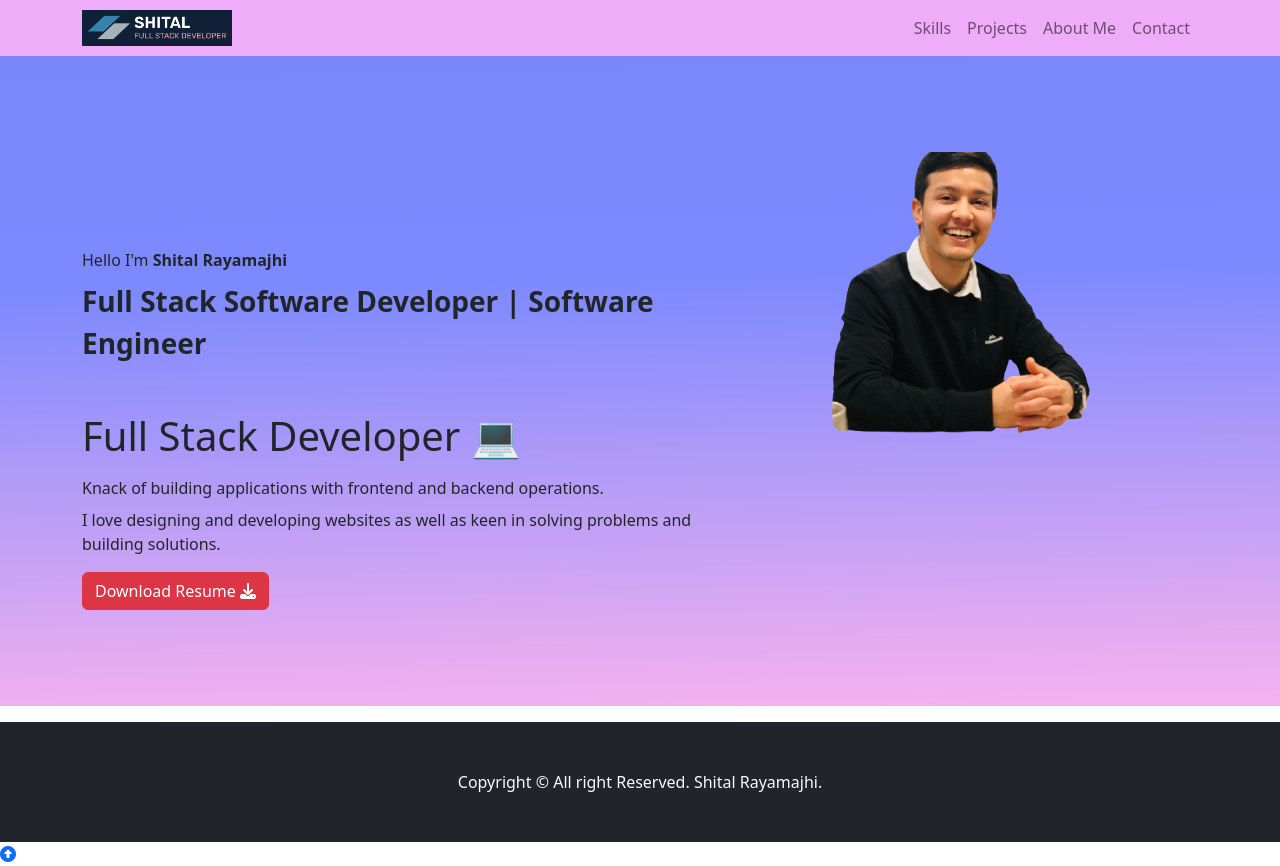
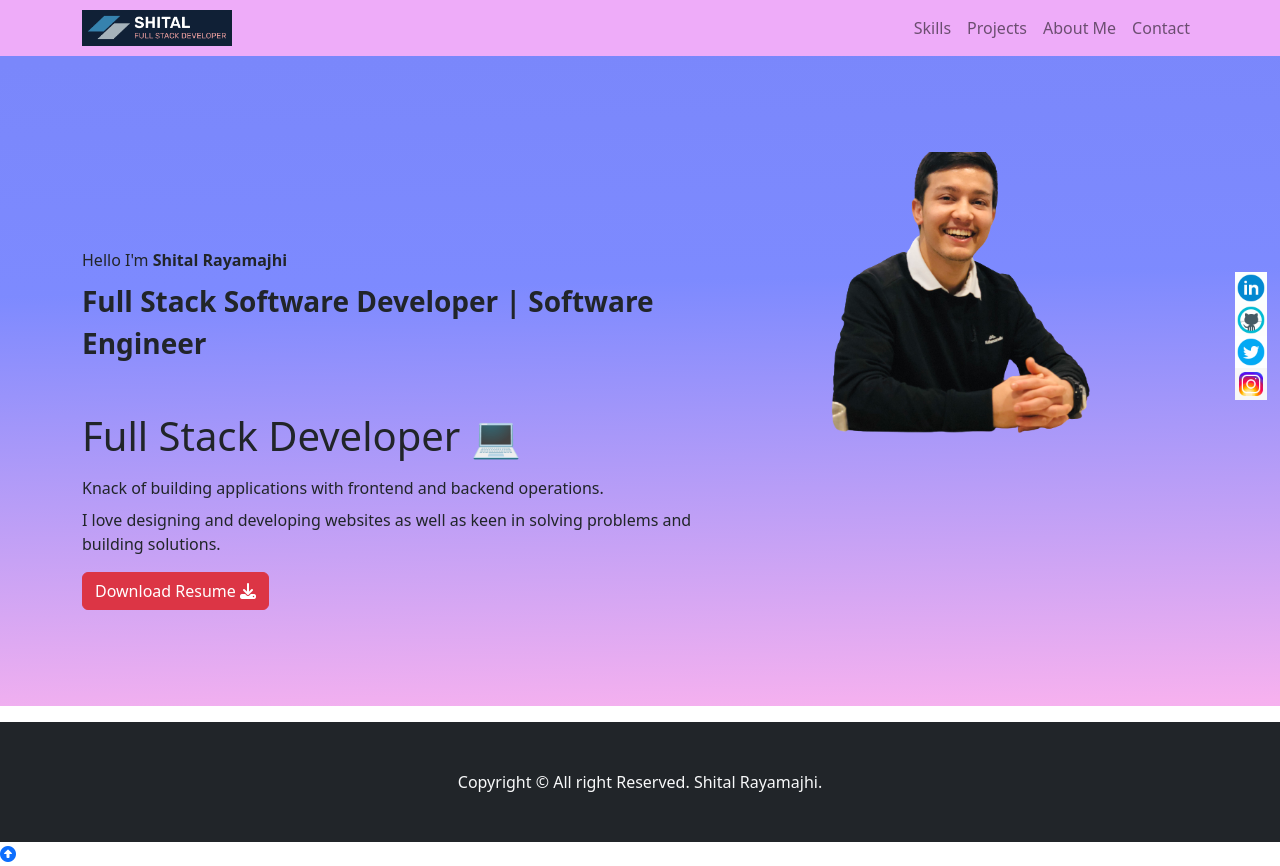
Before and after one commit to Shital769/my_react_portfolio, a React (Create React App) app: page / in a window 1280 px wide. Built offline with nearby package versions, Linux system fonts and the light colour scheme.

Commit message:
added social icons

```diff
--- /dev/null
+++ b/src/components/SocialIcons.js
@@ -0,0 +1,26 @@
+import React from "react";
+import twitter from "../assets/twitter.gif";
+import instagram from "../assets/instagram.gif";
+import linkedin from "../assets/linkedin.gif";
+import github from "../assets/github.gif";
+
+const SocialIcons = () => {
+  return (
+    <div className="socials">
+      <a href="#" target="_blank">
+        <img src={linkedin} alt="" className="socicon" />
+      </a>
+      <a href="#" target="_blank">
+        <img src={github} alt="" className="socicon" />
+      </a>
+      <a href="#" target="_blank">
+        <img src={twitter} alt="" className="socicon" />
+      </a>
+      <a href="#" target="_blank">
+        <img src={instagram} alt="" className="socicon" />
+      </a>
+    </div>
+  );
+};
+
+export default SocialIcons;
--- a/src/components/layout.js
+++ b/src/components/layout.js
@@ -1,12 +1,14 @@
 import React from "react";
 import { Footer } from "./Footer";
 import { TopNav } from "./TopNav";
+import SocialIcons from "./SocialIcons";
 
 export const Layout = ({ children }) => {
   return (
     <>
       <TopNav />
       <div className="main-layout">{children}</div>
+      <SocialIcons />
       <Footer />
 
       <a href="#navbar" id="goup">
```
